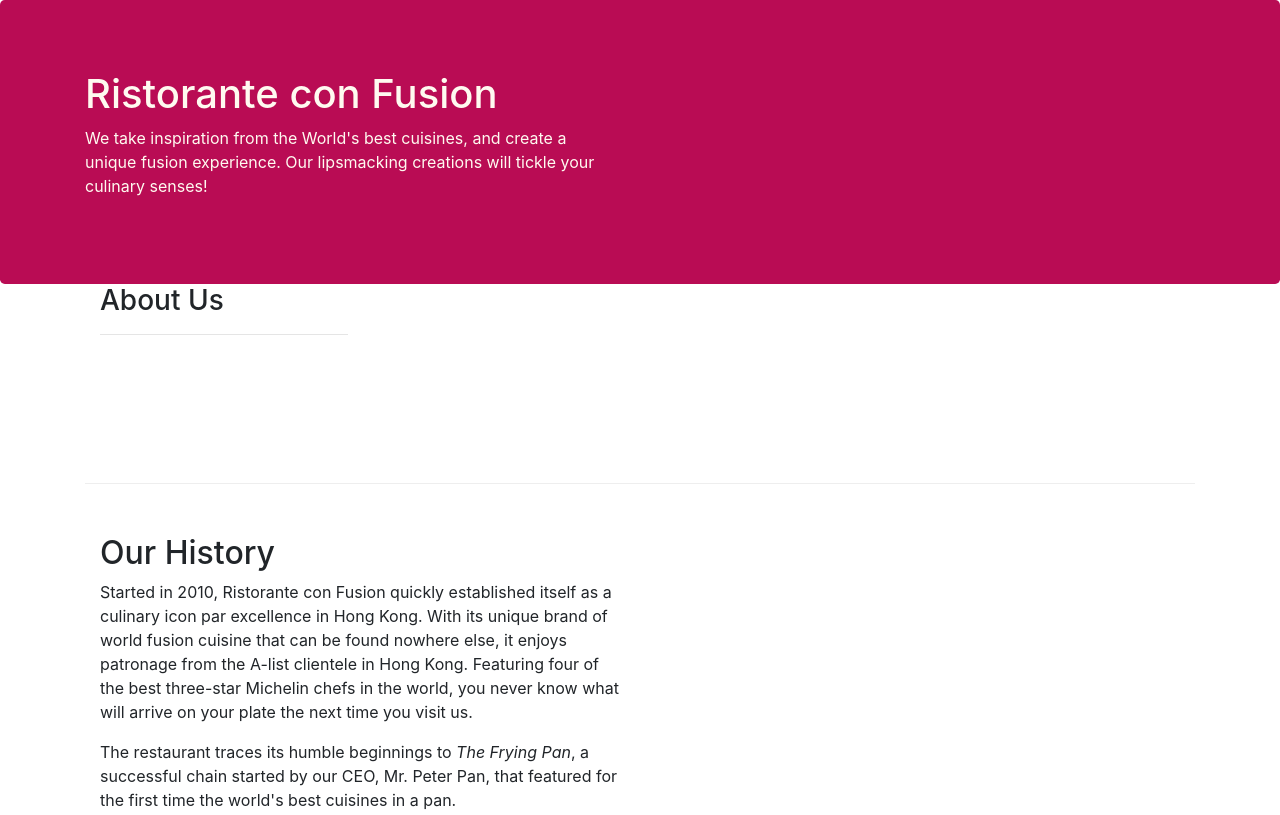
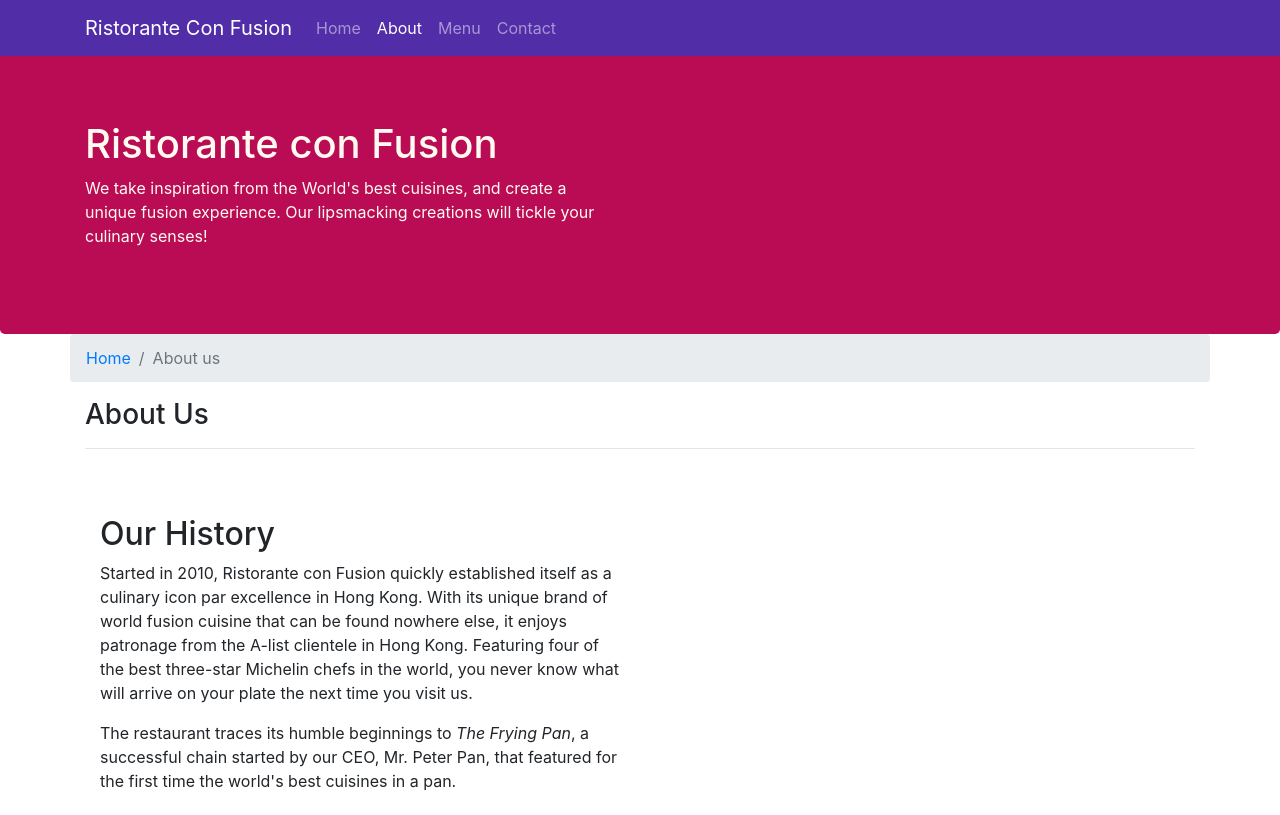
Before and after one commit to wdospinal/coursera-boostrap, a website: page aboutus.html in a window 1280 px wide. Shown: the top 815 px of the page. Drawn offline with nearby package versions, Linux system fonts and the light colour scheme.

Commit message:
navbar breadcrumb

```diff
--- a/aboutus.html
+++ b/aboutus.html
@@ -16,7 +16,22 @@
 </head>
 
 <body>
-
+    <nav class="navbar navbar-dark navbar-expand-sm  fixed-top">
+        <div class="container">
+            <button class="navbar-toggler d-lg-none" type="button" data-toggle="collapse" data-target="#Navbar" aria-controls="collapsibleNavId">
+                <span class="navbar-toggler-icon"></span>
+            </button>
+            <a class="navbar-brand" href="./index.html"> Ristorante Con Fusion</a>
+            <div class="collapse navbar-collapse" id="Navbar">
+                <ul class="navbar-nav mr-auto">
+                    <li class="nav-item"><a class="nav-link" href="./index.html">Home</a></li>
+                    <li class="nav-item active"><a class="nav-link" href="./aboutus.html">About</a></li>
+                    <li class="nav-item"><a class="nav-link" href="#">Menu</a></li>
+                    <li class="nav-item"><a class="nav-link" href="#">Contact</a></li>
+                </ul>
+            </div>
+        </div>
+    </nav>
     <header class="jumbotron">
         <div class="container">
             <div class="row row-header">
@@ -31,8 +46,12 @@
     </header>
 
     <div class="container">
-        <div class="row row-content-aboutus align-items-left" >
-            <div class="col-12 col-sm-4 col-md-3">
+        <div class="row">
+            <ol class="col-12 breadcrumb">
+                <li class="breadcrumb-item"><a href="./index.html">Home</a></li>
+                <li class="breadcrumb-item active">About us</li>
+            </ol>
+            <div class="col-12">
                <h3>About Us</h3>
                <hr>
             </div>
--- a/css/styles.css
+++ b/css/styles.css
@@ -34,3 +34,12 @@
   margin: 0px;
   color: black;
 }
+
+body {
+  padding: 50px 0px 0px 0px;
+  z-index: 0;
+}
+
+.navbar-dark {
+  background-color: #512DA8;
+}
```
Also changed, not shown: index.html (+17 -0 lines).
